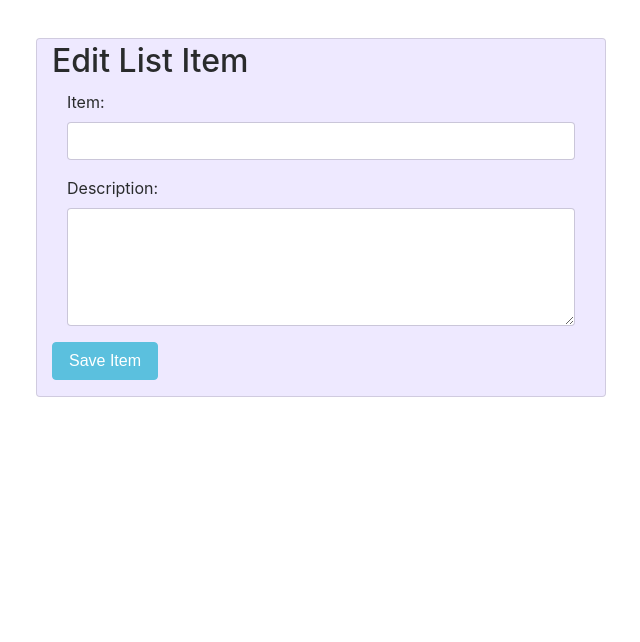
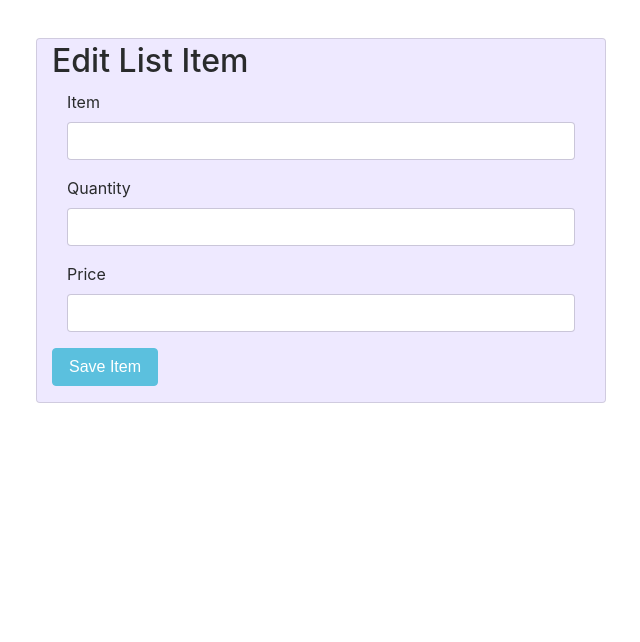
Before and after one commit to CeciliaCaroline/Shoppinglist, a Python web app: template challenge1/templates/edit_items.html in a window 1280 px wide. Shown: the part 62-704 px from the top of the page, without its empty margins (319-959 px from the left). Run offline with Jinja, Linux system fonts and the light colour scheme; the template is opened without the code that fills it, so the values that code supplies are empty.

Commit message:
Edited items parameters

```diff
--- a/challenge1/templates/edit_items.html
+++ b/challenge1/templates/edit_items.html
@@ -6,10 +6,10 @@
     <link rel="stylesheet" href="../static/css/styles.css">
     <title>Edit Item</title>
 </head>
-<body >
+<body>
 
 <!-- header navigation bar -->
-<nav class="navbar navbar-inverse fixed-top bg-faded navbar-toggleable-sm " >
+<nav class="navbar navbar-inverse fixed-top bg-faded navbar-toggleable-sm ">
     <div class="container">
         <h1 class="navbar-brand m-o align-content-end mr-auto">SHOPPING LIST</h1>
         <div class="navbar-nav ">
@@ -21,23 +21,30 @@
 
 <!-- Editing an item -->
 <div class="container">
-<div class="row" >
-     <div class="container new_list_background card col-6" >
+    <div class="row">
+        <div class="container new_list_background card col-6">
             <h2 class="text-capitalize card-title mt-1">Edit List Item</h2>
             <div class="row">
                 <div class="col">
                     <!-- List item content-->
                     <div class="form-group">
-                    <label class="control-label col-sm-2" for="item">Item:</label>
+                        <label class="control-label col-sm-2" for="item">Item</label>
                         <div class="col">
-                        <input type="text" class="form-control" id="item" >
+                            <input type="text" class="form-control" id="item">
                         </div>
                     </div>
 
                     <div class="form-group">
-                    <label class="control-label col-sm-2" for="description">Description:</label>
+                        <label class="control-label col-sm-2" for="quantity">Quantity</label>
                         <div class="col">
-                        <textarea class="form-control" rows="5" id="description"></textarea>
+                            <input type="text" class="form-control" id="quantity">
+                        </div>
+                    </div>
+
+                    <div class="form-group">
+                        <label class="control-label col-sm-2" for="price">Price</label>
+                        <div class="col">
+                            <input type="text" class="form-control" id="price">
                         </div>
                     </div>
                     <div class="form-group">
@@ -45,13 +52,11 @@
                             <button class="btn btn-info " type="submit">Save Item</button>
                         </div>
                     </div>
-
                 </div>
             </div>
-
         </div>
         <!-- contents of footer navigation bar -->
-<footer class="navbar fixed-bottom navbar-inverse navbar-toggleable-sm " >
+        <footer class="navbar fixed-bottom navbar-inverse navbar-toggleable-sm ">
             <div class="container">
                 <span class="navbar-text ml-auto">&copy; Shopping List Inc All rights reserved</span>
             </div>
```
Also changed, not shown: challenge1/templates/items.html (+5 -2 lines). Lines whose indentation alone changed are shown as unchanged.
